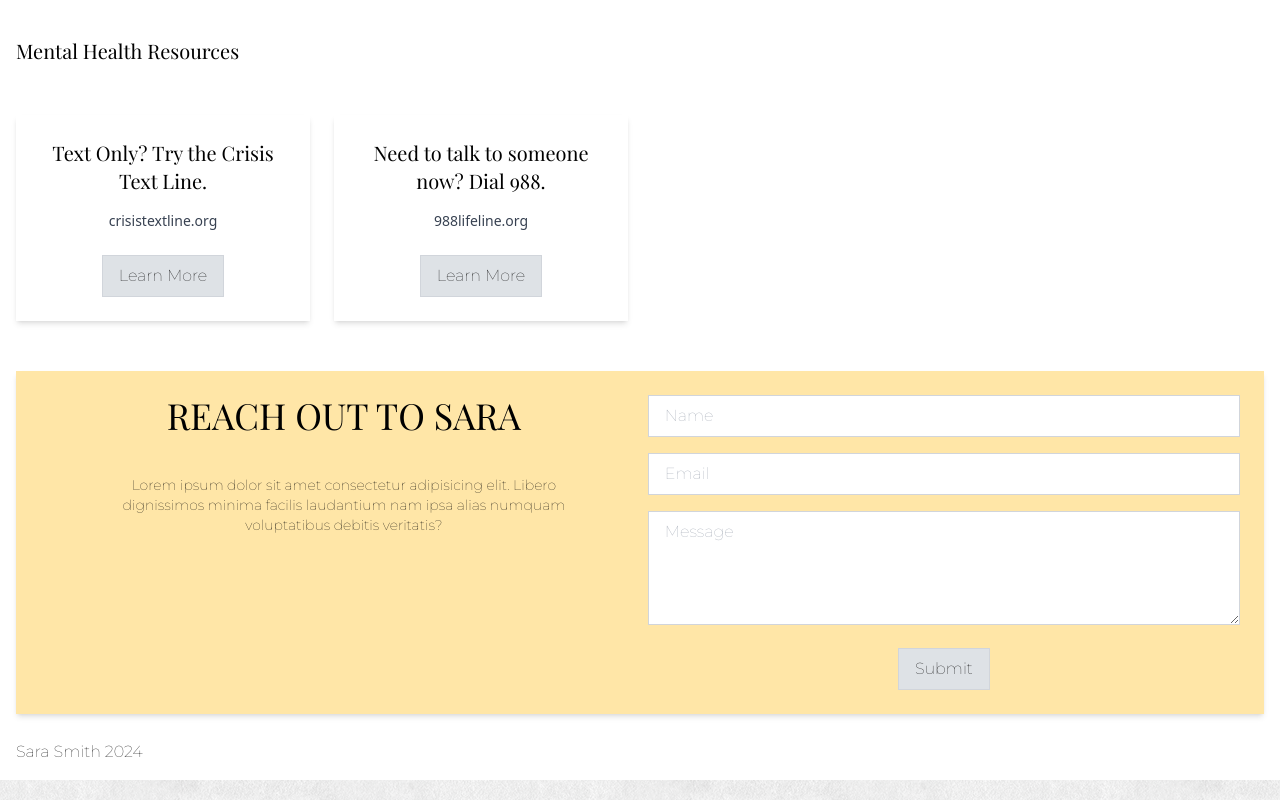
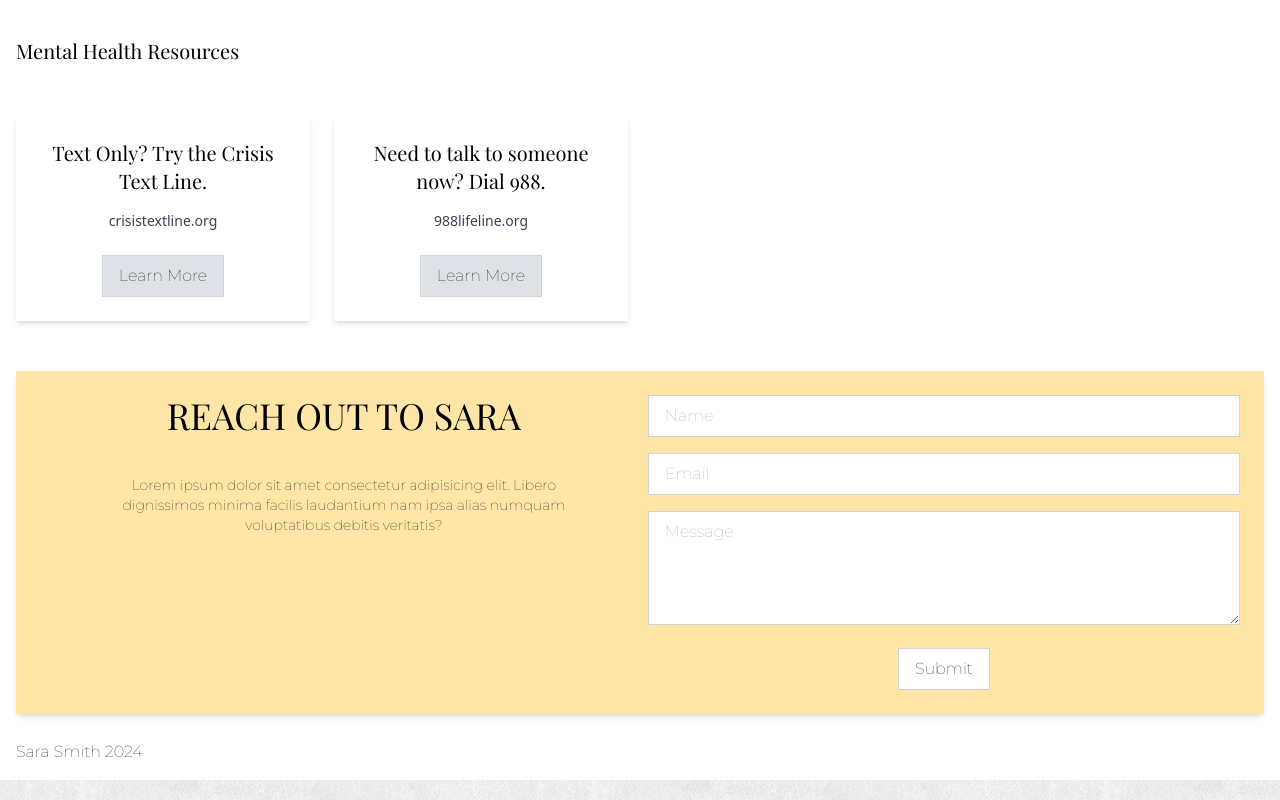
Before and after one commit to the-rabblerouser/booksbysara, a Next.js app: page / in a window 1280 px wide. Shown: the part 2371-3171 px from the top of the page. Built offline with nearby package versions, Linux system fonts and the light colour scheme.

Commit message:
update contact button

```diff
--- a/app/components/contact/index.js
+++ b/app/components/contact/index.js
@@ -83,7 +83,7 @@ const Contact = () => {
 									type='submit'
 									formMethod='POST'
 									onClick={() => router.push('/')}
-									className={`${montserrat.className} border border-gray-300 bg-sara_gray font-semibold py-2 px-4 inline-flex`}>
+									className={`${montserrat.className} border border-gray-300 bg-white font-semibold py-2 px-4 inline-flex`}>
 									Submit
 								</motion.button>
 							</div>
```
